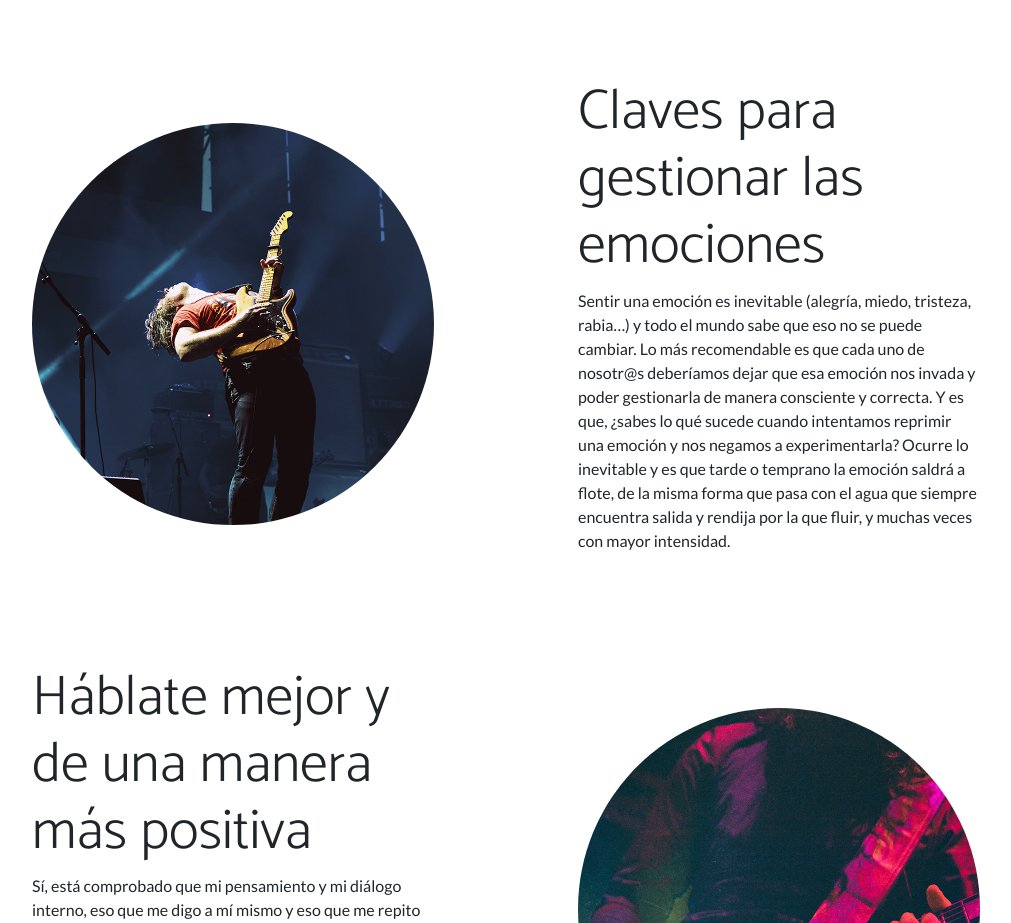
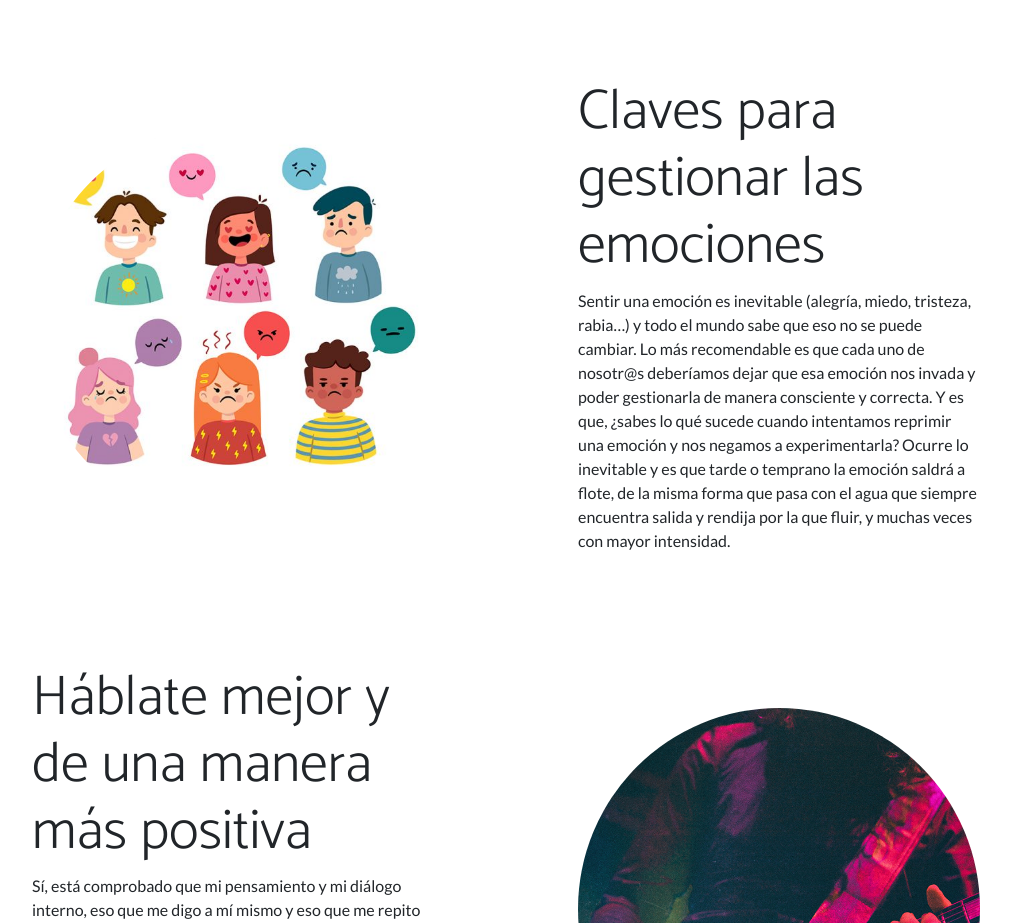
Before and after one commit to RichardGalloso/Gestion-de-las-emociones, a plain HTML site: page index.html in a window 1280 px wide. Shown: the part 1222-2145 px from the top of the page, without its empty margins (134-1145 px from the left). Drawn offline with nearby package versions, Linux system fonts and the light colour scheme.

Commit message:
Update index.html

```diff
--- a/index.html
+++ b/index.html
@@ -66,7 +66,7 @@ La manera en que cada uno de nosotros experimenta una emoción es personal y ún
             <div class="container px-5">
                 <div class="row gx-5 align-items-center">
                     <div class="col-lg-6">
-                        <div class="p-5"><img class="img-fluid rounded-circle" src="assets/img/02.jpg" alt="..." /></div>
+                        <div class="p-5"><img class="img-fluid rounded-circle" src="assets/img/emociones-600x600.jpg" alt="..." /></div>
                     </div>
                     <div class="col-lg-6">
                         <div class="p-5">
```
